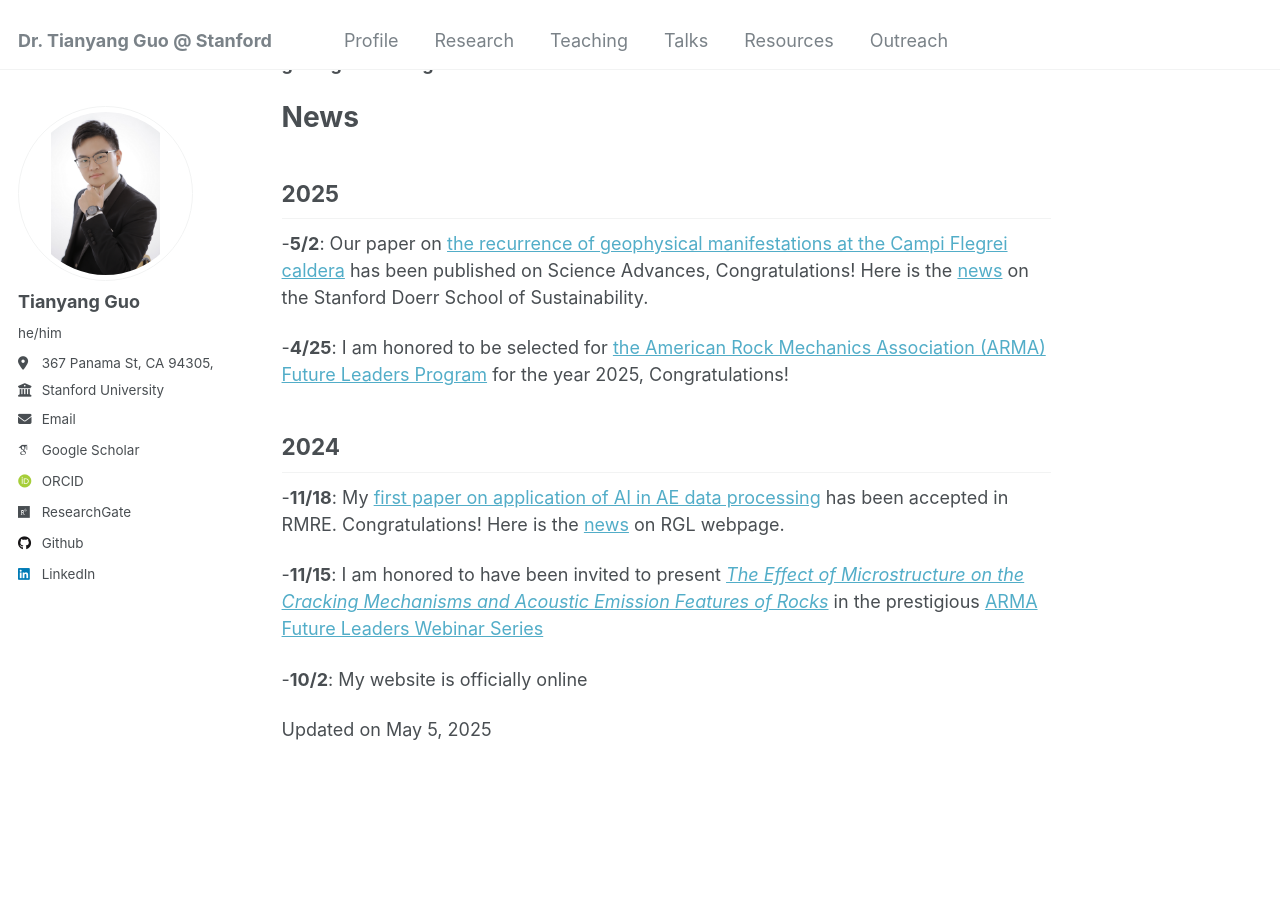
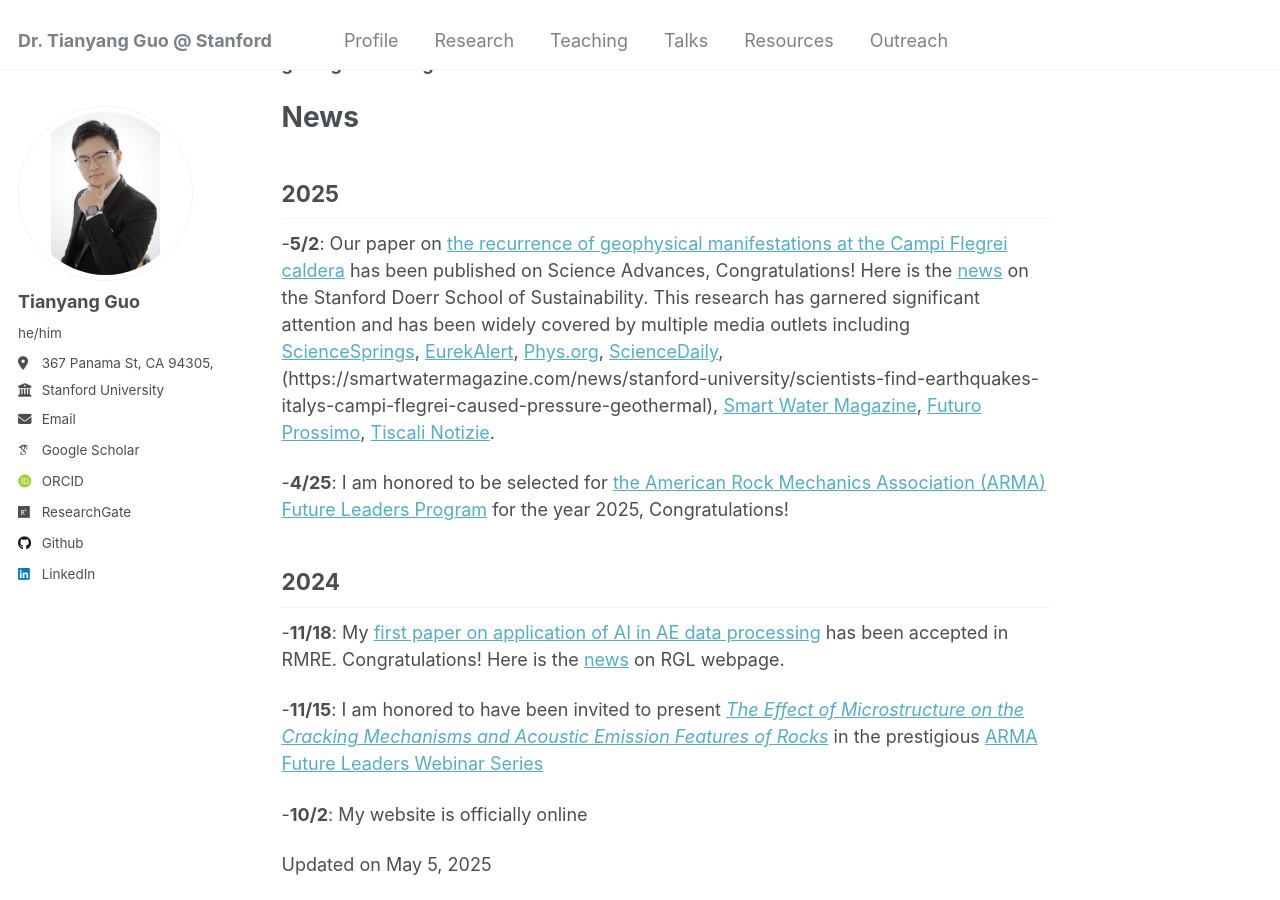
Before and after one commit to guotystanford/guotystanford.github.io, a Jekyll site: the page built from _pages/about.md, in a window 1280 px wide and 900 px high, scrolled down 800 px. Built offline with Jekyll 4.4.1, drawn with Linux system fonts in a browser that asks for light colours; some web fonts are replaced.

Commit message:
Update about.md

```diff
--- a/_pages/about.md
+++ b/_pages/about.md
@@ -20,7 +20,7 @@ In the future, I aim to leverage my experience and expertise to address scientif
 # News
 ## 2025
   -**5/2**:
-    Our paper on [the recurrence of geophysical manifestations at the Campi Flegrei caldera](https://www.science.org/doi/10.1126/sciadv.adt2067) has been published on Science Advances, Congratulations! Here is the [news](https://sustainability.stanford.edu/news/scientists-discover-key-taming-unrest-italys-campi-flegrei) on the Stanford Doerr School of Sustainability.
+    Our paper on [the recurrence of geophysical manifestations at the Campi Flegrei caldera](https://www.science.org/doi/10.1126/sciadv.adt2067) has been published on Science Advances, Congratulations! Here is the [news](https://sustainability.stanford.edu/news/scientists-discover-key-taming-unrest-italys-campi-flegrei) on the Stanford Doerr School of Sustainability. This research has garnered significant attention and has been widely covered by multiple media outlets including [ScienceSprings](https://sciencesprings.wordpress.com/2025/05/06/from-the-doerr-school-of-sustainability-at-stanford-university-volcanology-geophysics-scientists-discover-key-to-taming-seismic-unrest-at-italys-campi-flegrei/), [EurekAlert](https://www.eurekalert.org/news-releases/1082266), [Phys.org](https://phys.org/news/2025-05-scientists-key-earthquake-italy-campi.html#google_vignette), [ScienceDaily](https://www.sciencedaily.com/releases/2025/05/250502182509.htm), (https://smartwatermagazine.com/news/stanford-university/scientists-find-earthquakes-italys-campi-flegrei-caused-pressure-geothermal), [Smart Water Magazine](https://smartwatermagazine.com/news/stanford-university/scientists-find-earthquakes-italys-campi-flegrei-caused-pressure-geothermal), [Futuro Prossimo](https://en.futuroprossimo.it/2025/05/campi-flegrei-stanford-conferma-il-rischio-sismico-si-puo-gestire/), [Tiscali Notizie](https://notizie.tiscali.it/scienza/articoli/campi-flegrei-terremoti-acqua/).
 
   -**4/25**:
     I am honored to be selected for [the American Rock Mechanics Association (ARMA) Future Leaders Program](https://armarocks.org/about/future-leaders/#toggle-id-1) for the year 2025, Congratulations!
```
